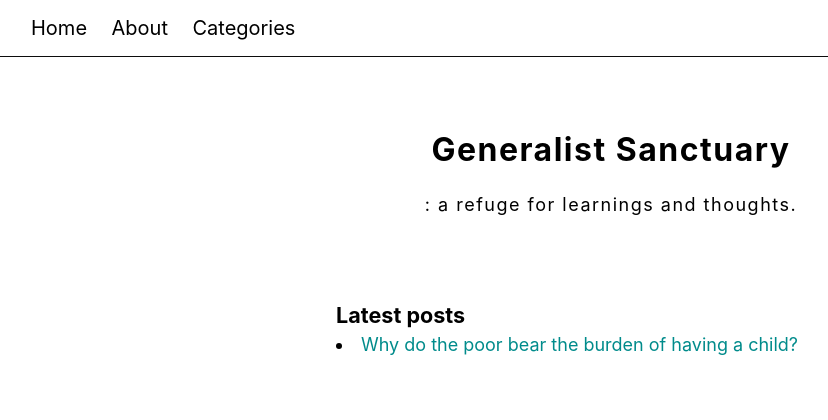
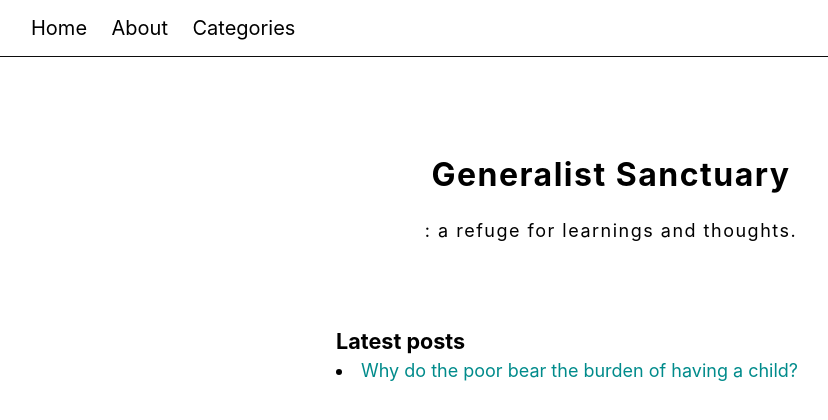
Before and after one commit to generalistsanctuary/generalistsanctuary.github.io, a Jekyll site: the page built from index.html, in a window 1280 px wide. Shown: the top 420 px of the page, without its empty margins (29-857 px from the left). Built offline with Jekyll 4.4.1, drawn with Linux system fonts in a browser that asks for light colours.

Commit message:
Update style.css

```diff
--- a/styles/style.css
+++ b/styles/style.css
@@ -26,6 +26,7 @@ p{
 }
 nav{
     border-bottom: 1px solid rgb(12, 12, 12);
+    margin-bottom: 2%;
 }
 nav li{
     display: inline;
```
